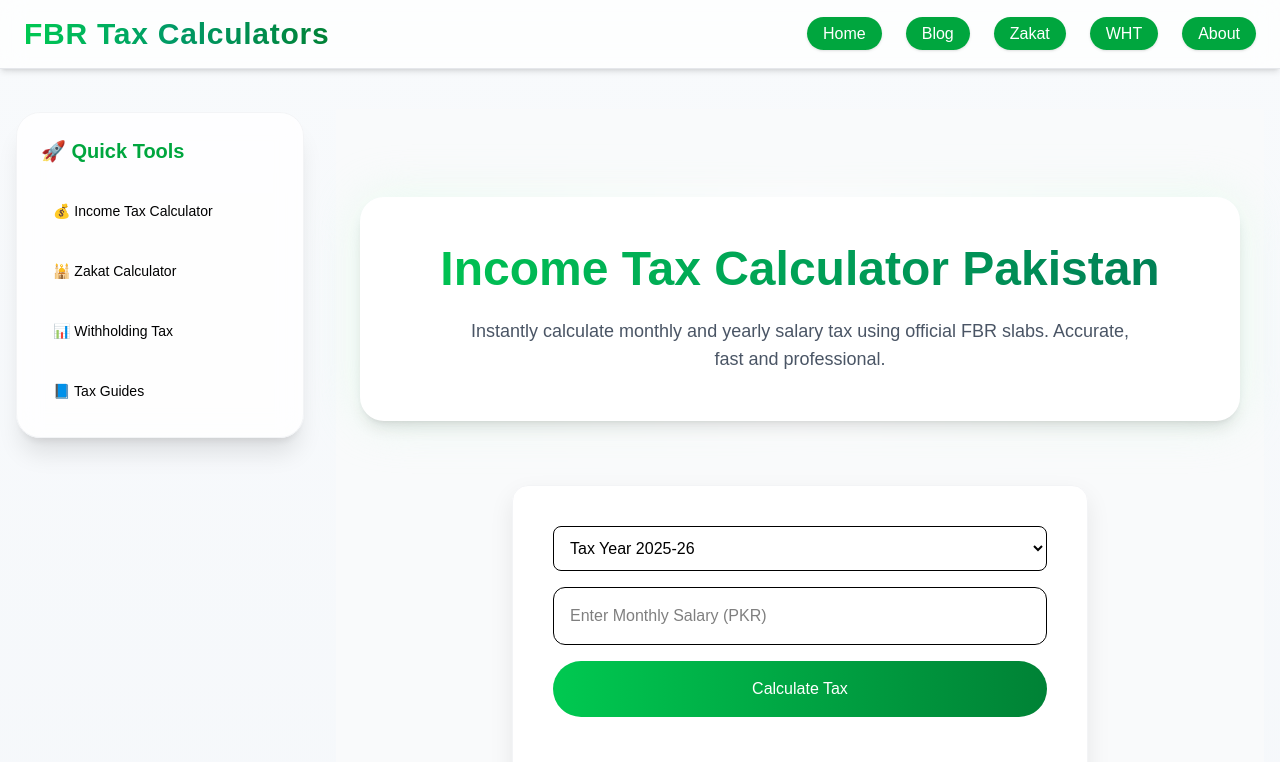
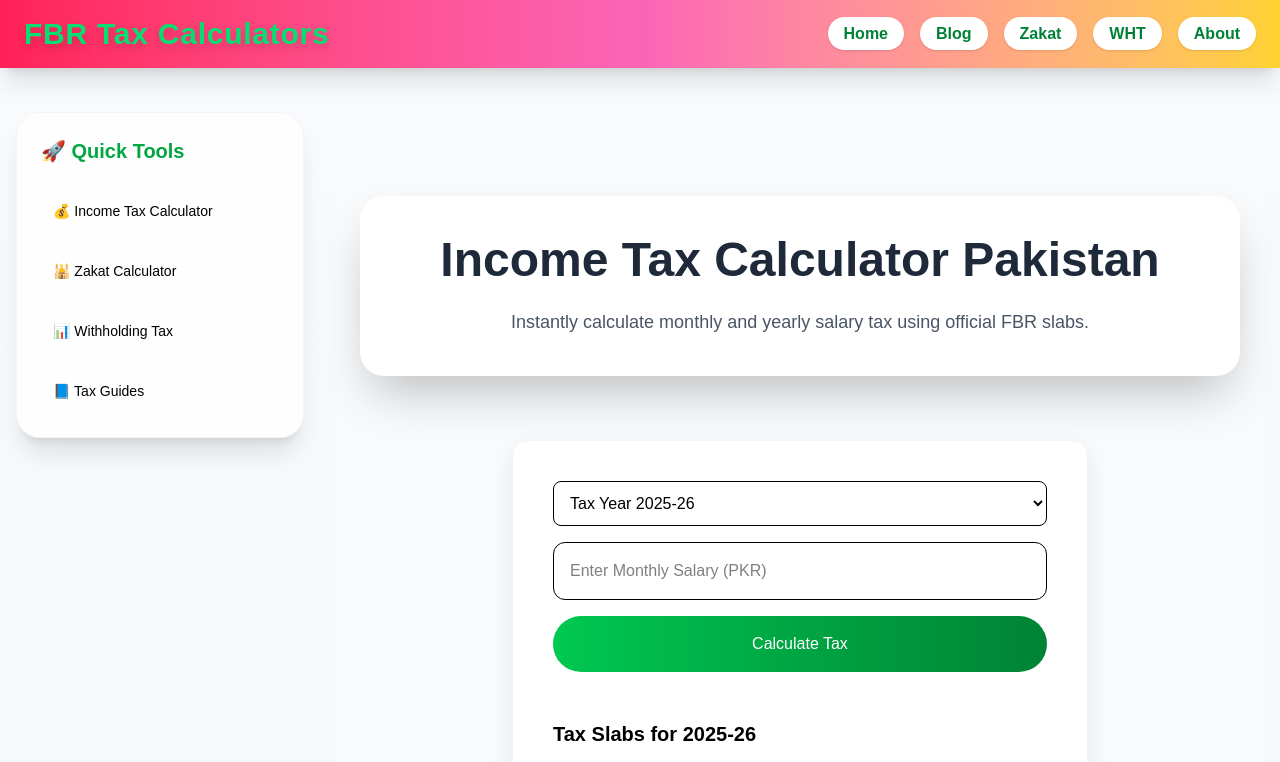
Before and after one commit to muhammadobaid1986/fbrtaxcalculators, a Next.js app: page / in a window 1280 px wide. Shown: the top 762 px of the page. Built offline with nearby package versions, Linux system fonts and the light colour scheme.

Commit message:
design update

```diff
--- a/app/layout.tsx
+++ b/app/layout.tsx
@@ -18,53 +18,25 @@ export default function RootLayout({
 }) {
   return (
     <html lang="en">
-      <body className="bg-gradient-to-b from-white via-gray-50 to-green-100">
+      <body className="bg-gradient-to-b from-gray-50 via-gray-100 to-gray-200">
 
         {/* NAVBAR */}
-        <nav className="bg-white/70 backdrop-blur-md shadow-md sticky top-0 z-50 border-b border-gray-200">
+        <nav className="bg-gradient-to-r from-rose-500 via-pink-400 to-amber-300 shadow-xl sticky top-0 z-50">
   <div className="max-w-7xl mx-auto px-6 py-4 flex justify-between items-center">
 
     <Link
       href="/"
-  className="text-3xl font-extrabold bg-gradient-to-r from-green-500 via-emerald-600 to-green-700 bg-clip-text text-transparent tracking-wide"
+      className="text-3xl font-bold text-green-400 tracking-wide drop-shadow-lg"
     >
       FBR Tax Calculators
     </Link>
 
-            <div className="space-x-6 text-gray-700 font-medium hidden md:block">
-  <Link
-  href="/"
-  className="px-4 py-2 bg-green-600 text-white rounded-full shadow hover:bg-green-700 transition"
->
-  Home
-</Link>
-  <Link
-  href="/blog"
-  className="px-4 py-2 bg-green-600 text-white rounded-full shadow hover:bg-green-700 transition"
->
-  Blog
-</Link>
-
-<Link
-  href="/zakat-calculator"
-  className="px-4 py-2 bg-green-600 text-white rounded-full shadow hover:bg-green-700 transition"
->
-  Zakat
-</Link>
-
-<Link
-  href="/withholding-tax-calculator"
-  className="px-4 py-2 bg-green-600 text-white rounded-full shadow hover:bg-green-700 transition"
->
-  WHT
-</Link>
-
-<Link
-  href="/about"
-  className="px-4 py-2 bg-green-600 text-white rounded-full shadow hover:bg-green-700 transition"
->
-  About
-</Link>
+    <div className="space-x-4">
+      <Link href="/" className="px-4 py-2 bg-white text-green-700 rounded-full font-semibold shadow hover:scale-105 transition">Home</Link>
+      <Link href="/blog" className="px-4 py-2 bg-white text-green-700 rounded-full font-semibold shadow hover:scale-105 transition">Blog</Link>
+      <Link href="/zakat-calculator" className="px-4 py-2 bg-white text-green-700 rounded-full font-semibold shadow hover:scale-105 transition">Zakat</Link>
+      <Link href="/withholding-tax-calculator" className="px-4 py-2 bg-white text-green-700 rounded-full font-semibold shadow hover:scale-105 transition">WHT</Link>
+      <Link href="/about" className="px-4 py-2 bg-white text-green-700 rounded-full font-semibold shadow hover:scale-105 transition">About</Link>
     </div>
 
   </div>
--- a/app/page.tsx
+++ b/app/page.tsx
@@ -49,6 +49,8 @@ const taxData: Record<string, Slab[]> = {
     { min: 2400000, max: 3600000, rate: 0.25, fixed: 186000 },
     { min: 3600000, max: Infinity, rate: 0.35, fixed: 486000 },
   ],
+
+
 };
 
 export default function Home() {
@@ -73,6 +75,19 @@ export default function Home() {
     }
 
     setTax(Math.max(0, yearlyTax));
+{/* 2026-27 Placeholder */}
+
+<div className="mt-12 p-6 bg-rose-50 border-l-4 border-rose-400 rounded-xl">
+  <h3 className="text-lg font-bold mb-2">
+    Tax Year 2026-27 (Coming Soon)
+  </h3>
+  <p className="text-sm text-gray-700">
+    The official income tax slabs for 2026-27 will be updated
+    here after the Federal Budget is passed by the Parliament of Pakistan.
+    Please check back once the Finance Act 2026 is officially announced.
+  </p>
+</div>
+
   };
 
   const monthlyIncome = Number(salary) || 0;
@@ -86,23 +101,18 @@ export default function Home() {
 
       {/* HERO SECTION */}
 
-<div className="relative mt-16 mb-16">
+<div className="mt-16 mb-16 max-w-4xl mx-auto">
+  <div className="bg-white rounded-3xl shadow-2xl p-10 text-center">
 
-  <div className="absolute inset-0 bg-gradient-to-r from-green-100 via-white to-green-100 rounded-3xl blur-xl opacity-60"></div>
-
-  <div className="relative text-center py-12 rounded-3xl bg-white shadow-lg">
-
-    <h1 className="text-5xl font-extrabold bg-gradient-to-r from-green-500 to-emerald-700 bg-clip-text text-transparent">
+    <h1 className="text-5xl font-extrabold text-gray-800">
       Income Tax Calculator Pakistan
     </h1>
 
-    <p className="text-gray-600 mt-6 max-w-2xl mx-auto text-lg">
+    <p className="text-gray-600 mt-6 text-lg">
       Instantly calculate monthly and yearly salary tax using official FBR slabs.
-      Accurate, fast and professional.
     </p>
 
   </div>
-
 </div>
 
       <div className="card p-10 max-w-xl mx-auto border border-gray-100 rounded-3xl shadow-xl hover:shadow-2xl transition duration-300 bg-white backdrop-blur-md">
@@ -205,6 +215,15 @@ export default function Home() {
 </div>
 
       </div>
+
+      <div className="mt-12 p-6 bg-amber-50 border-l-4 border-amber-400 rounded-xl max-w-xl mx-auto">
+  <h3 className="text-lg font-bold mb-2">
+    Tax Year 2026‑27 Update
+  </h3>
+  <p className="text-sm text-gray-700">
+    The official income tax slabs for 2026‑27 will be updated here once the Federal Budget is passed by Parliament.
+  </p>
+</div>
 {/* SEO CONTENT SECTION */}
 
 <div className="mt-16 max-w-4xl mx-auto bg-white p-8 rounded-2xl shadow">
```
Lines whose indentation alone changed are shown as unchanged.
